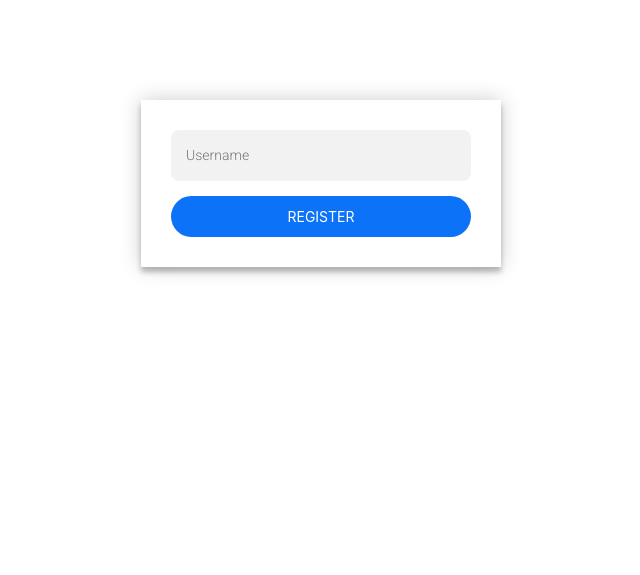
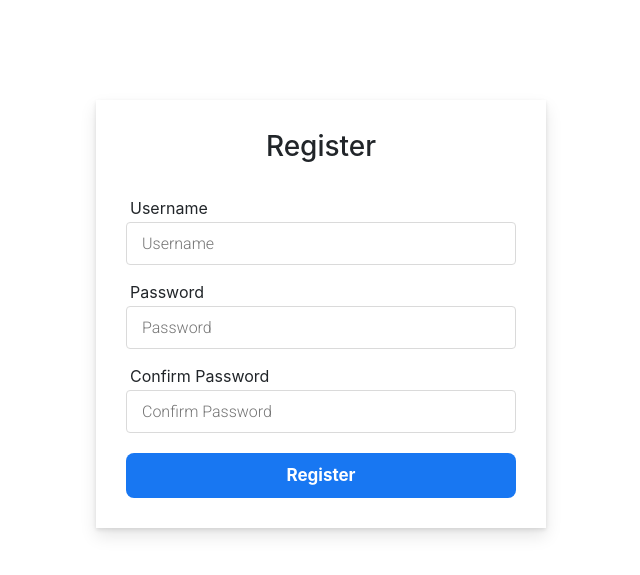
Before and after one commit to Christian267/Chess-Web-App, a Flask app: page /register in a window 1280 px wide. Shown: the part 56-631 px from the top of the page, without its empty margins (319-959 px from the left). Run offline with Flask 2, Linux system fonts and the light colour scheme; some libraries are stand-ins or nearby versions.

Commit message:
Rearranged blueprints, small css changes. Big modification to login and register page

```diff
--- a/chessapp/__init__.py
+++ b/chessapp/__init__.py
@@ -18,9 +18,11 @@ def create_app():
     with app.app_context():
         from .views import view
         from .auth import auth
+        from .chess_bp import chess_bp
 
     db.init_app(app)
     app.register_blueprint(view)
     app.register_blueprint(auth)
+    app.register_blueprint(chess_bp)
 
     return app
--- a/chessapp/api/userController.py
+++ b/chessapp/api/userController.py
@@ -22,7 +22,6 @@ class UserModel(db_sa.Model):
             'username': self.username,
             'elo': self.elo
         }
-
 
 user_put_args = reqparse.RequestParser()
 user_put_args.add_argument("elo", type=int, help="User elo required", required=True)
--- a/chessapp/auth.py
+++ b/chessapp/auth.py
@@ -12,6 +12,9 @@ auth = Blueprint('auth', __name__)
 def register():
     if request.method == 'POST':
         username = request.form['username']
+        password = request.form['password1']
+        passwordConfirm = request.form['password2']
+        print(username, password, passwordConfirm)
         db = get_db()
         error = None
         with db.cursor() as cursor:
@@ -39,6 +42,8 @@ def register():
 def login():
     if request.method == 'POST':
         username = request.form['username']
+        password = request.form['password']
+        print(username, password)
         db = get_db()
         error = None
         with db.cursor() as cursor:
--- a/chessapp/static/dashboard.css
+++ b/chessapp/static/dashboard.css
@@ -84,5 +84,5 @@
 }
 
 .leaderboard {
-  box-shadow: 0 0 40px -10px rgba(0, 0, 0, .4);
+  box-shadow: 0 4px 4px rgb(0 0 0 / 10%), 0 8px 16px rgb(0 0 0 / 10%);
 }
--- a/chessapp/static/leaderboard.css
+++ b/chessapp/static/leaderboard.css
@@ -100,5 +100,5 @@
   }
 
   .leaderboard {
-    box-shadow: 0 0 40px -10px rgba(0, 0, 0, .4);
+    box-shadow: 0 4px 4px rgb(0 0 0 / 10%), 0 8px 16px rgb(0 0 0 / 10%);
   }
--- a/chessapp/templates/chessboard.html
+++ b/chessapp/templates/chessboard.html
@@ -10,7 +10,7 @@
         height: 100vh;
         z-index: 1;
         text-align: center;
-        box-shadow: 0 0 20px 0 rgba(0, 0, 0, 0.2), 0 5px 5px 0 rgba(0, 0, 0, 0.24);
+        box-shadow: 0 4px 4px rgb(0 0 0 / 10%), 0 8px 16px rgb(0 0 0 / 10%);
       }
 
       .chessboard{
--- a/chessapp/templates/leaderboard.html
+++ b/chessapp/templates/leaderboard.html
@@ -11,7 +11,7 @@
             <article class="leaderboard__label">
                 <span class="label__name">Rank</span>
                 <span class="label__name">Player</span>
-                <span class="label__value">Rating</span>
+                <span    class="label__value">Rating</span>
             </article>
             {% for user in users %}
                     <article class="leaderboard__profile">
--- a/chessapp/templates/register.html
+++ b/chessapp/templates/register.html
@@ -4,59 +4,73 @@
 <style type="text/css">
   @import url(https://fonts.googleapis.com/css?family=Roboto:300);
 
-  .Register-page {
-    width: 360px;
+  .register-block {
+    width: 450px;
     padding: 8% 0 0;
     margin: auto;
   }
+
   .form {
     position: sticky;
     z-index: 1;
     background: #ffffff;
-    max-width: 360px;
+    max-width: 500px;
     margin: 0 auto 100px;
     padding: 30px;
     text-align: center;
-    box-shadow: 0 0 20px 0 rgba(0, 0, 0, 0.2), 0 5px 5px 0 rgba(0, 0, 0, 0.24);
+    box-shadow: 0 2px 4px rgb(0 0 0 / 10%), 0 8px 16px rgb(0 0 0 / 10%);
   }
+
   .form input {
-    border-radius: 8px 8px 8px 8px;
+    background: #ffffff;
+    border-radius: 4px 4px 4px 4px;
+    border: 1px solid #dadada;
+    box-sizing: border-box;
     font-family: "Roboto", sans-serif;
+    font-size: 16px;
+    font-weight: 575;
+    height: 43px;
+    margin: 0 0 15px;
     outline: 0;
-    background: #f2f2f2;
+    padding: 15px;
     width: 100%;
-    border: 0;
-    margin: 0 0 15px;
-    padding: 15px;
-    box-sizing: border-box;
-    font-size: 14px;
   }
 
   .form input:focus{
-    border: 1px solid #1670BE;
-    box-shadow: 0 0 3px #1670BE;
+    border: 1px solid #1877f2;
+    box-shadow: 0 0 3px #1670be86;
     outline-offset: 0px;
     outline: none;
   }
+
+  .form label{
+    float: left;
+    margin-bottom: 2px;
+    margin-left: 4px;
+  }
+
   .form button {
-    border-radius: 30px 30px 30px 30px;
-    text-transform: uppercase;
+    background-color: #1877f2;
+    border: 0;
+    border-radius: 8px 8px 8px 8px;
+    color: #FFFFFF;
+    cursor: pointer;
+    font-size: 17px;
+    font-weight: bold;
+    height: 45px;
+    margin-top: 5px;
     outline: 5px;
+    padding: 10px;
+    transition: all 1 ease;
     width: 100%;
-    border: 0;
-    padding: 10px;
-    color: #FFFFFF;
-    background-color: #0c72f7;
-    font-size: 14px;
-    -webkit-transition: all 0.3 ease;
-    transition: all 0.3 ease;
-    cursor: pointer;
+    -webkit-transition: all 1 ease;
   }
+
   .form button:hover,.form button:active,.form button:focus {
-    background: #0363e0;
-    -webkit-transition: background-color 100ms linear;
-    -ms-transition: background-color 100ms linear;
-    transition: background-color 100ms linear;
+    background-color: #035ccf;
+    -webkit-transition: background-color 200ms ease;
+    -ms-transition: background-color 200ms ease;
+    transition: background-color 200ms ease;
   }
 
   .form .message {
@@ -64,29 +78,67 @@
     color: #086bee;
     font-size: 12px;
   }
+
   .container {
     position: relative;
     z-index: 1;
     max-width: 300px;
     margin: 0 auto;
   }
+
   .container:before, .container:after {
     content: "";
     display: block;
     clear: both;
   }
 
+  #category-select label {
+    float: left;
+    margin: 1px;
+  }
+
   </style>
 
-  <div class="Register-page">
-    <div class="form">
-        <form class="login-form" action="#" method="POST">
-          <input type="text" id="username" name="username" placeholder="Username"/>
-          <button type="submit" id="submitUsernameButton">Register</button>
-        </form>
+  <div class="register-block">
+    <form method="POST">
+      <div class="form">
+        <h3 align="center">Register</h3>
+        <br />
+        <!-- <label for="email">Email</label>
+        <input
+          type="email"
+          id="email"
+          name="email"
+          placeholder="Email"
+        /> -->
+        <label for="username">Username</label>
+        <input
+          type="text"
+          id="username"
+          name="username"
+          placeholder="Username"
+        />
+        <label for="password1">Password</label>
+        <input
+          type="password"
+          id="password1"
+          name="password1"
+          placeholder="Password"
+        />
+        <label for="password2">Confirm Password</label>
+        <input
+          type="password"
+          id="password2"
+          name="password2"
+          placeholder="Confirm Password"
+        />
         {% for message in get_flashed_messages() %}
-          <div class="flash">{{ message }}</div>
+        <div class="flash">{{ message }}</div>
         {% endfor %}
+        <br />
+        <button type="submit" id=submitButton>Register</button>
+        </div>
       </div>
+    </form>
   </div>
 {% endblock %}
--- a/chessapp/views.py
+++ b/chessapp/views.py
@@ -19,58 +19,10 @@ def dashboard():
     match_history = get_history(g.user['username'])
     return render_template('dashboard.html', **{'match_history': match_history})
 
-def login_required(view):
-    @functools.wraps(view)
-    def wrapped_view(**kwargs):
-        flash('Login before entering a chess match')
-        if g.user is None:
-            return redirect(url_for('views.login'))
-
-        return view(**kwargs)
-    return wrapped_view
-
 @view.route('/leaderboard')
 def leaderboard():
     users = get_users()
     return render_template('leaderboard.html', **{'users': users})
-
-@view.route('/chessboard')
-@login_required
-def chessboard():
-    db = get_db()
-    return render_template('chessboard.html')
-
-@view.route('/get_username')
-def get_username():
-    data = {'username': ''}
-    if g.user:
-        data['username'] = g.user['username']
-    return jsonify(data)
-
-@view.route('/get_players')
-def get_players():
-    db = get_db()
-    with db.cursor() as cursor:
-        players = cursor.execute(
-        '''SELECT white AND black
-            FROM   chessboard
-            WHERE  id = 0'''
-        )
-    return players
-
-@view.route('/get_fen')
-def get_fen():
-    db = get_db()
-    data = {'board_position': ''}
-    with db.cursor() as cursor:
-        cursor.execute(
-            '''SELECT fen
-            FROM   chessboard
-            WHERE  id = 1'''
-        )
-        board_position = cursor.fetchone()['fen']
-    data['board_position'] = board_position
-    return jsonify(data)
 
 @view.route('/get_history')
 def get_history(username):
@@ -115,20 +67,6 @@ def get_users():
         users = cursor.fetchall()
     return users
 
-@view.route('/resetboard')
-def resetboard():
-    db = get_db()
-    chess_starting_position_fen = 'rnbqkbnr/pppppppp/8/8/8/8/PPPPPPPP/RNBQKBNR w KQkq - 0 1'
-    with db.cursor() as cursor:
-        cursor.execute(
-        '''UPDATE chessboard
-            SET    fen = %s
-            WHERE  id = 1''',
-            (chess_starting_position_fen,)
-        )
-    db.commit()
-    return redirect(url_for('views.home'))
-
 @view.before_app_request
 def load_logged_in_user():
     user_id = session.get('user_id')
```
Also changed, not shown: chessapp/chess_bp.py (added, +72 -0 lines), chessapp/templates/login.html (+76 -39 lines), todolist.txt (+4 -4 lines).
